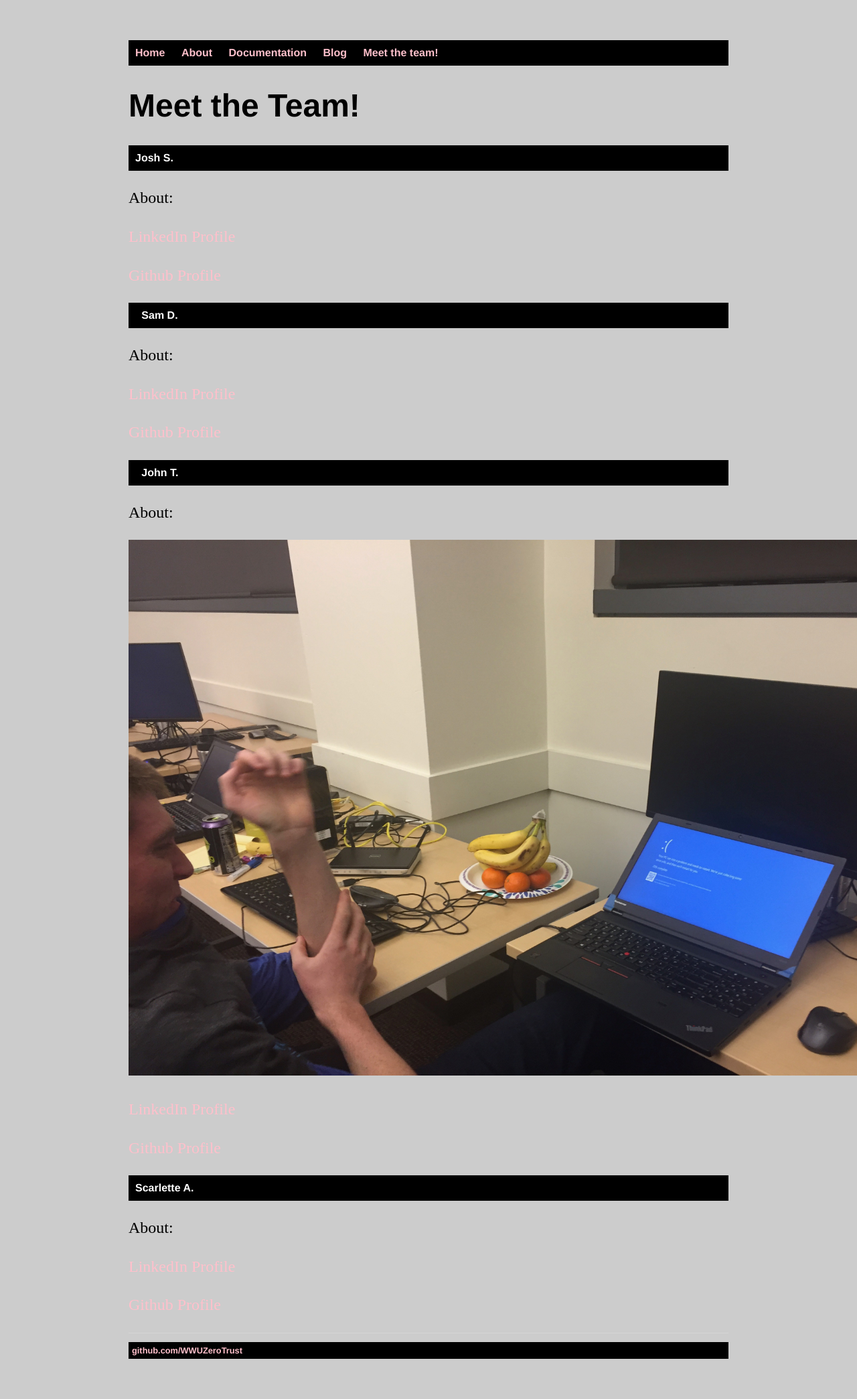
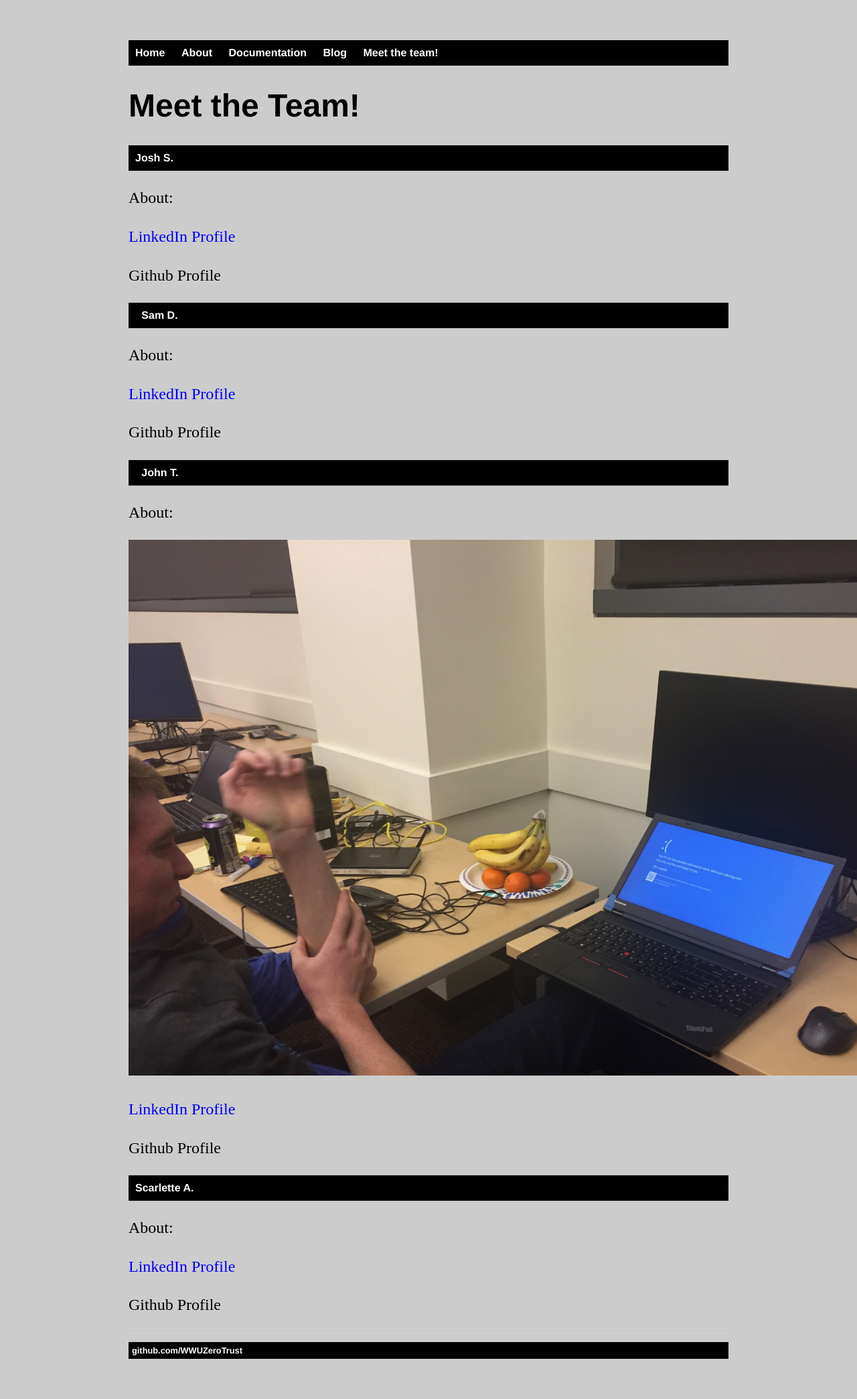
Before and after one commit to WWUZeroTrust/WWUZeroTrust.github.io, a Jekyll site: the page built from meet/index.html, in a window 1280 px wide. Shown: the whole page at 67% size. Built offline with Jekyll 4.4.1, drawn with Linux system fonts in a browser that asks for light colours.

Commit message:
Update index.html

```diff
--- a/meet/index.html
+++ b/meet/index.html
@@ -11,8 +11,13 @@
   color: white;
 }
 
-a{
-  color: pink;
+a.class1:link {
+  color: blue;
+  background-color: transparent;
+  text-decoration: none;
+}
+a.class2:link {
+  color: black;
   background-color: transparent;
   text-decoration: none;
 }
@@ -24,21 +29,21 @@
 
 <nav><ul><b><cw>Josh S.</cw></a></nav></ul></b></p>
         <p>About:</p>
-	<p><a href="https://www.linkedin.com/in/joshua-stuifbergen">LinkedIn Profile</a></p>
-	<p><a href="https://github.com/jstuif">Github Profile</a></p>
+	<p><a href="https://www.linkedin.com/in/joshua-stuifbergen" class="class1">LinkedIn Profile</a></p>
+	<p><a href="https://github.com/jstuif" class="class2">Github Profile</a></p>
 <nav><ul>><b><cw>Sam D.</cw></a></nav></ul></b></p>
         <p>About:</p>
-	<p><a href="https://www.linkedin.com/in/sam-d-592362141">LinkedIn Profile</a></p>
-	<p><a href="https://github.com/SamDinkelman">Github Profile</a></p>
+	<p><a href="https://www.linkedin.com/in/sam-d-592362141" class="class1">LinkedIn Profile</a></p>
+	<p><a href="https://github.com/SamDinkelman" class="class2">Github Profile</a></p>
 <nav><ul>><b><cw>John T.</cw></a></nav></ul></b></p>
         <p>About:</p>
 	<p>
 	<img src="/image/Sad_John.jpeg" alt="hi" class="inline" height="800" width="1200"/></p>
-	<p><a href="https://www.linkedin.com/in/john-traner-654704113">LinkedIn Profile</a></p>
-	<p><a href="https://github.com/snazzzy">Github Profile</a></p>
+	<p><a href="https://www.linkedin.com/in/john-traner-654704113" class="class1">LinkedIn Profile</a></p>
+	<p><a href="https://github.com/snazzzy" class="class2">Github Profile</a></p>
 <nav><ul><b><cw>Scarlette A.</cw></a></nav></ul></b></p>
         <p>About:</p>
-	<p><a href="https://www.linkedin.com/in/scarlette-anderson">LinkedIn Profile</a></p>
-	<p><a href="https://github.com/ScarTheOneTrueKing">Github Profile</a></p>
+	<p><a href="https://www.linkedin.com/in/scarlette-anderson" class="class1">LinkedIn Profile</a></p>
+	<p><a href="https://github.com/ScarTheOneTrueKing" class="class2">Github Profile</a></p>
 </body>
 </html>
```
